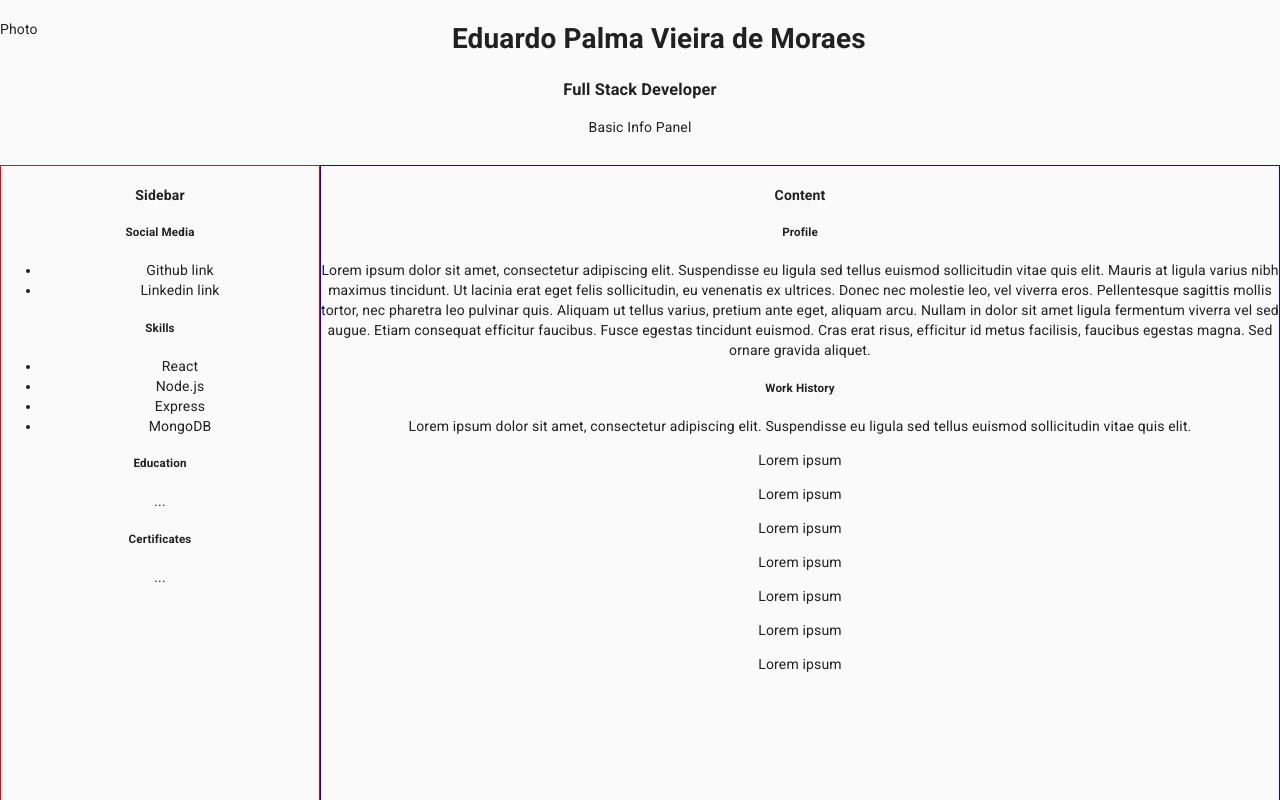
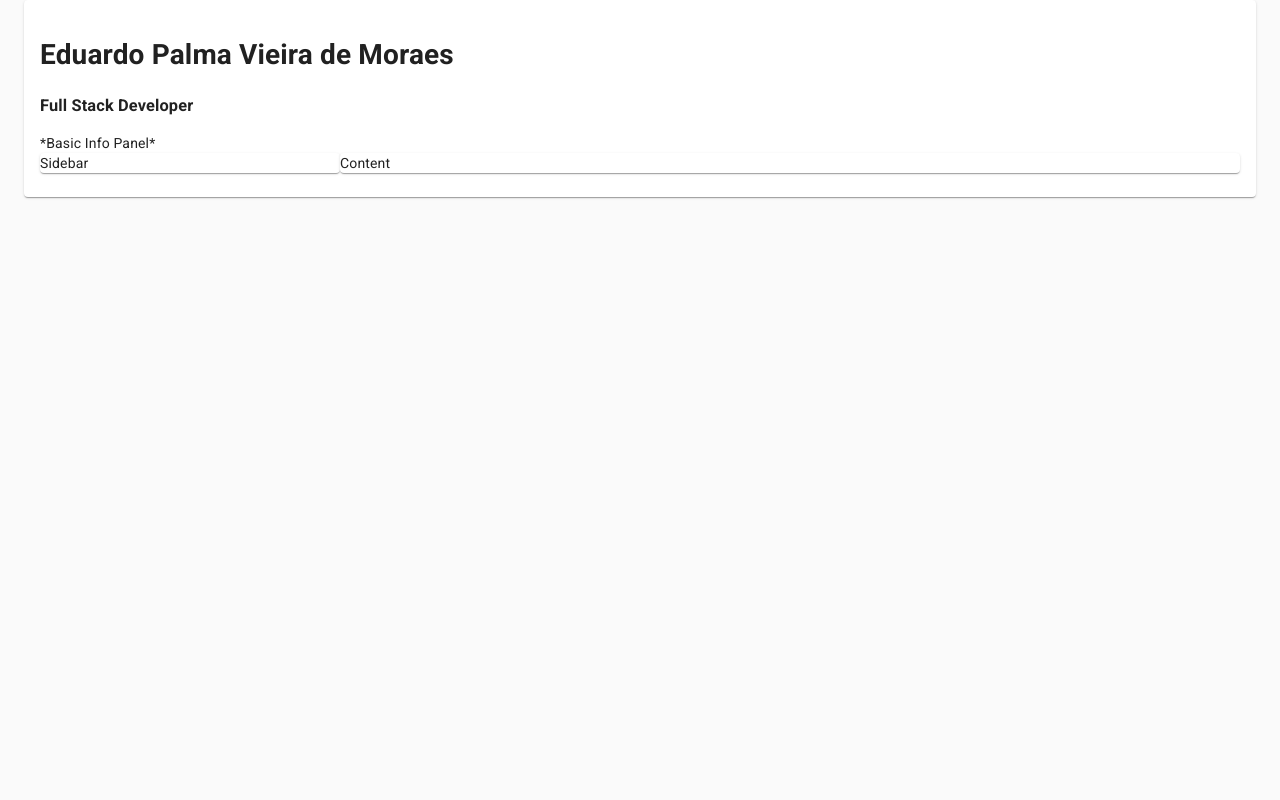
Before and after one commit to eduardopvm/react-cv, a React (Create React App) app: page / in a window 1280 px wide. Built offline with nearby package versions, Linux system fonts and the light colour scheme.

Commit message:
reactfying static layout - WIP

```diff
--- a/public/index.html
+++ b/public/index.html
@@ -4,7 +4,7 @@
     <meta charset="utf-8" />
     <meta
       name="viewport"
-      content="width=device-width, initial-scale=1, shrink-to-fit=no"
+      content="minimum-scale=1, initial-scale=1, width=device-width"
     />
     <meta name="theme-color" content="#000000" />
     <!--
@@ -34,9 +34,7 @@
   </head>
 
   <body>
-    <noscript>
-      You need to enable JavaScript to run this app.
-    </noscript>
+    <noscript> You need to enable JavaScript to run this app. </noscript>
     <div id="root"></div>
     <!--
       This HTML file is a template.
--- a/src/App.js
+++ b/src/App.js
@@ -1,66 +1,19 @@
-import "./styles.css";
+import React from "react";
+import { Container } from "@material-ui/core";
+import Card from "@material-ui/core/Card";
+import CardContent from "@material-ui/core/CardContent";
+import Layout from "./Layout";
 
 export default function App() {
   return (
-    <div className="App">
-      <header className="cv-header">
-        <span className="cv-photo">Photo</span>
-        <h1>Eduardo Palma Vieira de Moraes</h1>
-        <h3>Full Stack Developer</h3>
-        <div className="cv-basic-info">Basic Info Panel</div>
-      </header>
-
-      <div className="cv-container">
-        <div className="cv-sidebar">
-          <h4>Sidebar</h4>
-          <div className="cv-social-media">
-            <h5>Social Media</h5>
-            <ul>
-              <li>Github link</li>
-              <li>Linkedin link</li>
-            </ul>
-            <h5>Skills</h5>
-            <ul>
-              <li>React</li>
-              <li>Node.js</li>
-              <li>Express</li>
-              <li>MongoDB</li>
-            </ul>
-            <h5>Education</h5>
-            ...
-            <h5>Certificates</h5>
-            ...
-          </div>
-        </div>
-        <div className="cv-content">
-          <h4>Content</h4>
-          <h5>Profile</h5>
-          <p>
-            Lorem ipsum dolor sit amet, consectetur adipiscing elit. Suspendisse
-            eu ligula sed tellus euismod sollicitudin vitae quis elit. Mauris at
-            ligula varius nibh maximus tincidunt. Ut lacinia erat eget felis
-            sollicitudin, eu venenatis ex ultrices. Donec nec molestie leo, vel
-            viverra eros. Pellentesque sagittis mollis tortor, nec pharetra leo
-            pulvinar quis. Aliquam ut tellus varius, pretium ante eget, aliquam
-            arcu. Nullam in dolor sit amet ligula fermentum viverra vel sed
-            augue. Etiam consequat efficitur faucibus. Fusce egestas tincidunt
-            euismod. Cras erat risus, efficitur id metus facilisis, faucibus
-            egestas magna. Sed ornare gravida aliquet.
-          </p>
-          <h5>Work History</h5>
-          <p>
-            Lorem ipsum dolor sit amet, consectetur adipiscing elit. Suspendisse
-            eu ligula sed tellus euismod sollicitudin vitae quis elit.
-          </p>
-          <p>Lorem ipsum</p>
-          <p>Lorem ipsum</p>
-          <p>Lorem ipsum</p>
-          <p>Lorem ipsum</p>
-          <p>Lorem ipsum</p>
-          <p>Lorem ipsum</p>
-          <p>Lorem ipsum</p>
-        </div>
-      </div>
-    </div>
+    <React.Fragment>
+      <Container maxWidth="lg">
+        <Card>
+          <CardContent>
+            <Layout/>
+          </CardContent>
+        </Card>
+      </Container>
+    </React.Fragment>
   );
 }
--- /dev/null
+++ b/src/Header.js
@@ -0,0 +1,10 @@
+export default function Header() {
+  return (
+    <header className="cv-header">
+      {/* <span className="cv-photo">Photo</span> */}
+      <h1>Eduardo Palma Vieira de Moraes</h1>
+      <h3>Full Stack Developer</h3>
+      <div className="cv-basic-info">*Basic Info Panel*</div>
+    </header>
+  );
+}
--- /dev/null
+++ b/src/Layout.js
@@ -0,0 +1,85 @@
+import React from "react";
+import Grid from "@material-ui/core/Grid";
+import Header from "./Header";
+import Card from "@material-ui/core/Card";
+import { makeStyles } from "@material-ui/core/styles";
+
+export default function Layout() {
+  return (
+    <React.Fragment>
+      <Header />
+      <Grid container>
+        <Grid item lg={3}>
+          <Card>
+            <div>Sidebar</div>
+          </Card>
+        </Grid>
+        <Grid item lg={9}>
+          <Card>
+            <div>Content</div>
+          </Card>
+        </Grid>
+      </Grid>
+    </React.Fragment>
+    // <div className="App">
+    //   <header className="cv-header">
+    //     {/* <span className="cv-photo">Photo</span> */}
+    //     <h1>Eduardo Palma Vieira de Moraes</h1>
+    //     <h3>Full Stack Developer</h3>
+    //     <div className="cv-basic-info">Basic Info Panel</div>
+    //   </header>
+
+    //   <div className="cv-container">
+    //     <div className="cv-sidebar">
+    //       <h4>Sidebar</h4>
+    //       <div className="cv-social-media">
+    //         <h5>Social Media</h5>
+    //         <ul>
+    //           <li>Github link</li>
+    //           <li>Linkedin link</li>
+    //         </ul>
+    //         <h5>Skills</h5>
+    //         <ul>
+    //           <li>React</li>
+    //           <li>Node.js</li>
+    //           <li>Express</li>
+    //           <li>MongoDB</li>
+    //         </ul>
+    //         <h5>Education</h5>
+    //         ...
+    //         <h5>Certificates</h5>
+    //         ...
+    //       </div>
+    //     </div>
+    //     <div className="cv-content">
+    //       <h4>Content</h4>
+    //       <h5>Profile</h5>
+    //       <p>
+    //         Lorem ipsum dolor sit amet, consectetur adipiscing elit. Suspendisse
+    //         eu ligula sed tellus euismod sollicitudin vitae quis elit. Mauris at
+    //         ligula varius nibh maximus tincidunt. Ut lacinia erat eget felis
+    //         sollicitudin, eu venenatis ex ultrices. Donec nec molestie leo, vel
+    //         viverra eros. Pellentesque sagittis mollis tortor, nec pharetra leo
+    //         pulvinar quis. Aliquam ut tellus varius, pretium ante eget, aliquam
+    //         arcu. Nullam in dolor sit amet ligula fermentum viverra vel sed
+    //         augue. Etiam consequat efficitur faucibus. Fusce egestas tincidunt
+    //         euismod. Cras erat risus, efficitur id metus facilisis, faucibus
+    //         egestas magna. Sed ornare gravida aliquet.
+    //       </p>
+    //       <h5>Work History</h5>
+    //       <p>
+    //         Lorem ipsum dolor sit amet, consectetur adipiscing elit. Suspendisse
+    //         eu ligula sed tellus euismod sollicitudin vitae quis elit.
+    //       </p>
+    //       <p>Lorem ipsum</p>
+    //       <p>Lorem ipsum</p>
+    //       <p>Lorem ipsum</p>
+    //       <p>Lorem ipsum</p>
+    //       <p>Lorem ipsum</p>
+    //       <p>Lorem ipsum</p>
+    //       <p>Lorem ipsum</p>
+    //     </div>
+    //   </div>
+    // </div>
+  );
+}
--- a/src/styles.css
+++ /dev/null
@@ -1,29 +0,0 @@
-.App {
-    text-align: center;
-  }
-
-  .cv-photo {
-    float: left;
-  }
-
-  .cv-sidebar {
-    border: 1px solid red;
-    height: 100%;
-    width: 25%;
-    z-index: 1;
-    position: fixed;
-    overflow-x: hidden;
-  }
-
-  .cv-content {
-    border: 1px solid blue;
-    height: 100%;
-    width: 75%;
-    left: 25%;
-    position: fixed;
-    overflow: auto;
-  }
-
-  .cv-basic-info {
-    padding-bottom: 2em;
-  }
```
